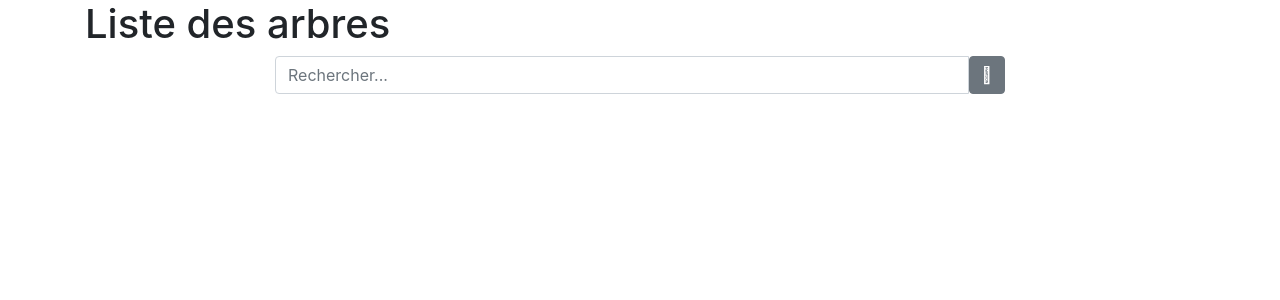
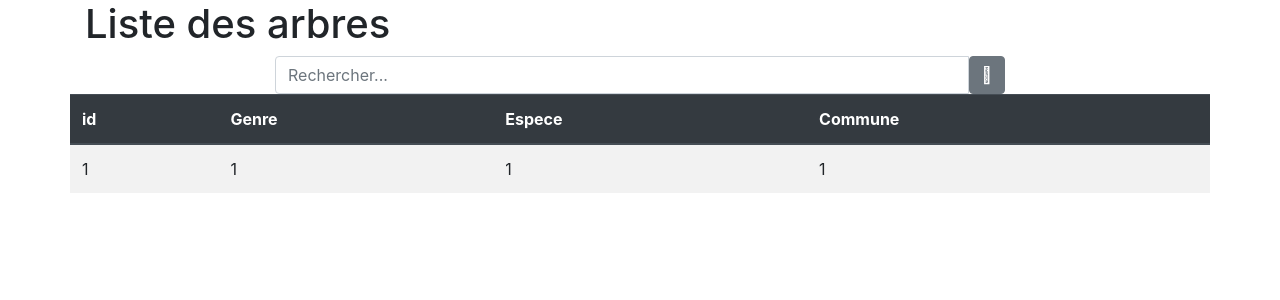
Before and after one commit to trodix/onf-web, a CodeIgniter app: page /database/ in a window 1280 px wide. Shown: the top 300 px of the page. Run offline with CodeIgniter, Linux system fonts and the light colour scheme; some libraries are stand-ins or nearby versions.

Commit message:
ajout du tableau

```diff
--- a/application/views/liste_view.php
+++ b/application/views/liste_view.php
@@ -11,5 +11,25 @@
     </div>
 </div>
 
-<div>
+<div class="row justify-content-center">
+    <div class="table-responsive">
+        <table class="table table-striped">
+            <thead class="thead-dark">
+                <tr>
+                    <th scope="col">id</th>
+                    <th scope="col">Genre</th>
+                    <th scope="col">Espece</th>
+                    <th scope="col">Commune</th>
+                </tr>
+            </thead>
+            <tbody>
+                <tr>
+                    <td>1</td>
+                    <td>1</td>
+                    <td>1</td>
+                    <td>1</td>
+                </tr>
+            </tbody>
+        </table>
+    </div>
 </div>
```
